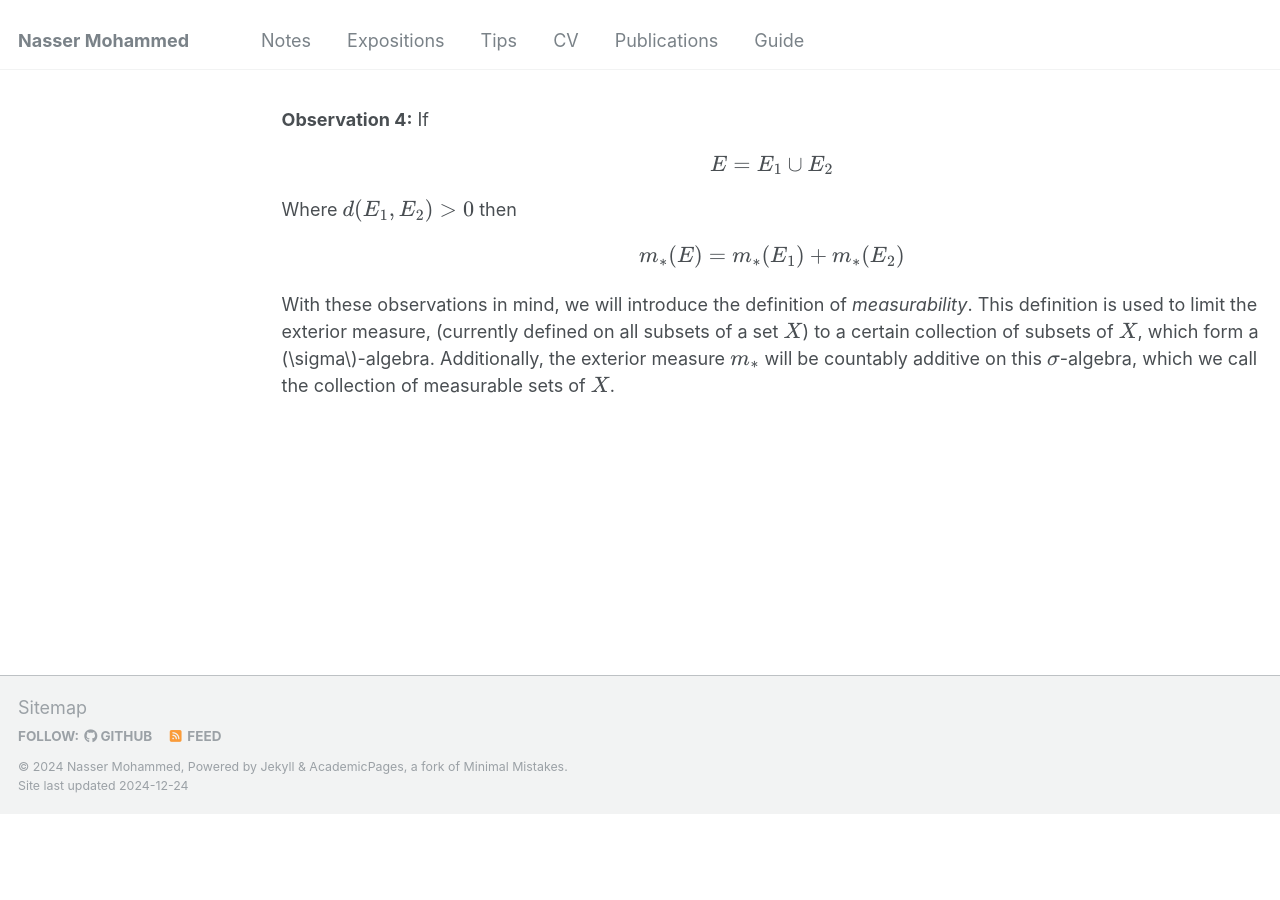
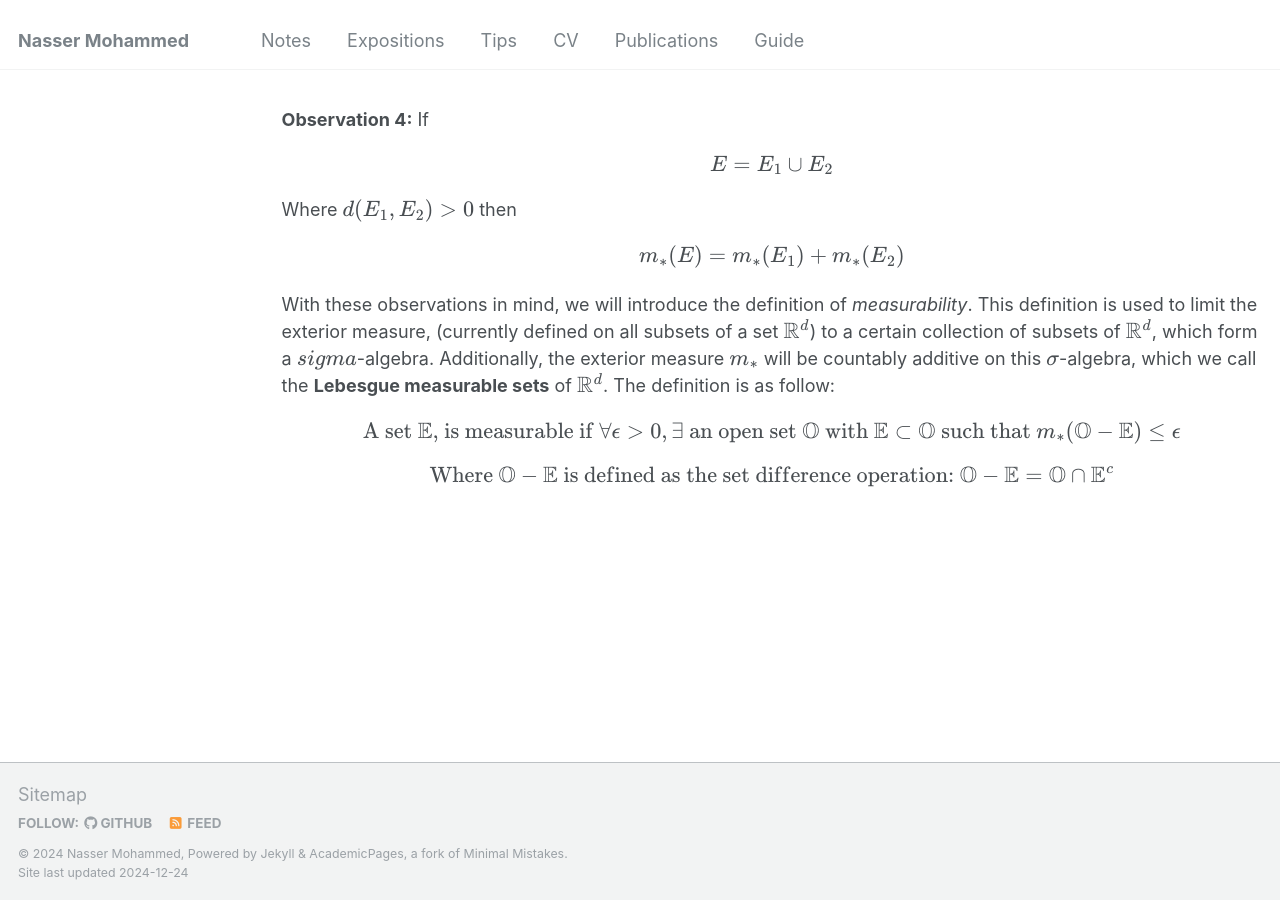
Before and after one commit to Nasser-Mohammed/Nasser-Mohammed.github.io, a Jekyll site: the page built from _pages/notes/analysis/lebesguemeas.md, in a window 1280 px wide and 900 px high, scrolled down 3969 px. Built offline with Jekyll 4.4.1, drawn with Linux system fonts in a browser that asks for light colours; before the commit the page ends 4782 px from its top, so only the background shows below that.

Commit message:
Update lebesguemeas.md

```diff
--- a/_pages/notes/analysis/lebesguemeas.md
+++ b/_pages/notes/analysis/lebesguemeas.md
@@ -69,4 +69,6 @@ However, there are restrictions that we can apply to sets that allows us to have
 \
 **Observation 4:** If \\[E = E_1 \cup E_2\\] Where \\(d(E_1, E_2) > 0\\) then \\[m_{\ast}(E) = m_{\ast}(E_1) + m_{\ast}(E_2)\\]
 
- With these observations in mind, we will introduce the definition of *measurability*. This definition is used to limit the exterior measure, (currently defined on all subsets of a set \\(X\\)) to a certain collection of subsets of \\(X\\), which form a (\sigma\\)-algebra.  Additionally, the exterior measure \\(m_{\ast}\\) will be countably additive on this \\(\sigma\\)-algebra, which we call the collection of measurable sets of \\(X\\).
+ With these observations in mind, we will introduce the definition of *measurability*. This definition is used to limit the exterior measure, (currently defined on all subsets of a set \\(\mathbb{R}^d\\)) to a certain collection of subsets of \\(\mathbb{R}^d\\), which form a \\(sigma\\)-algebra.  Additionally, the exterior measure \\(m_{\ast}\\) will be countably additive on this \\(\sigma\\)-algebra, which we call the **Lebesgue measurable sets** of \\(\mathbb{R}^d\\). The definition is as follow:
+\\[\text{A set } \mathbb{E} \text{, is measurable if } \forall \epsilon > 0, \exists \text{ an open set } \mathbb{O} \text{ with } \mathbb{E} \subset \mathbb{O} \text{ such that } m_{\ast}(\mathbb{O} - \mathbb{E}) \leq \epsilon\\]
+\\[\text{Where } \mathbb{O}-\mathbb{E} \text{ is defined as the set difference operation: } \mathbb{O}-\mathbb{E} = \mathbb{O}\cap\mathbb{E}^c\\]
```
